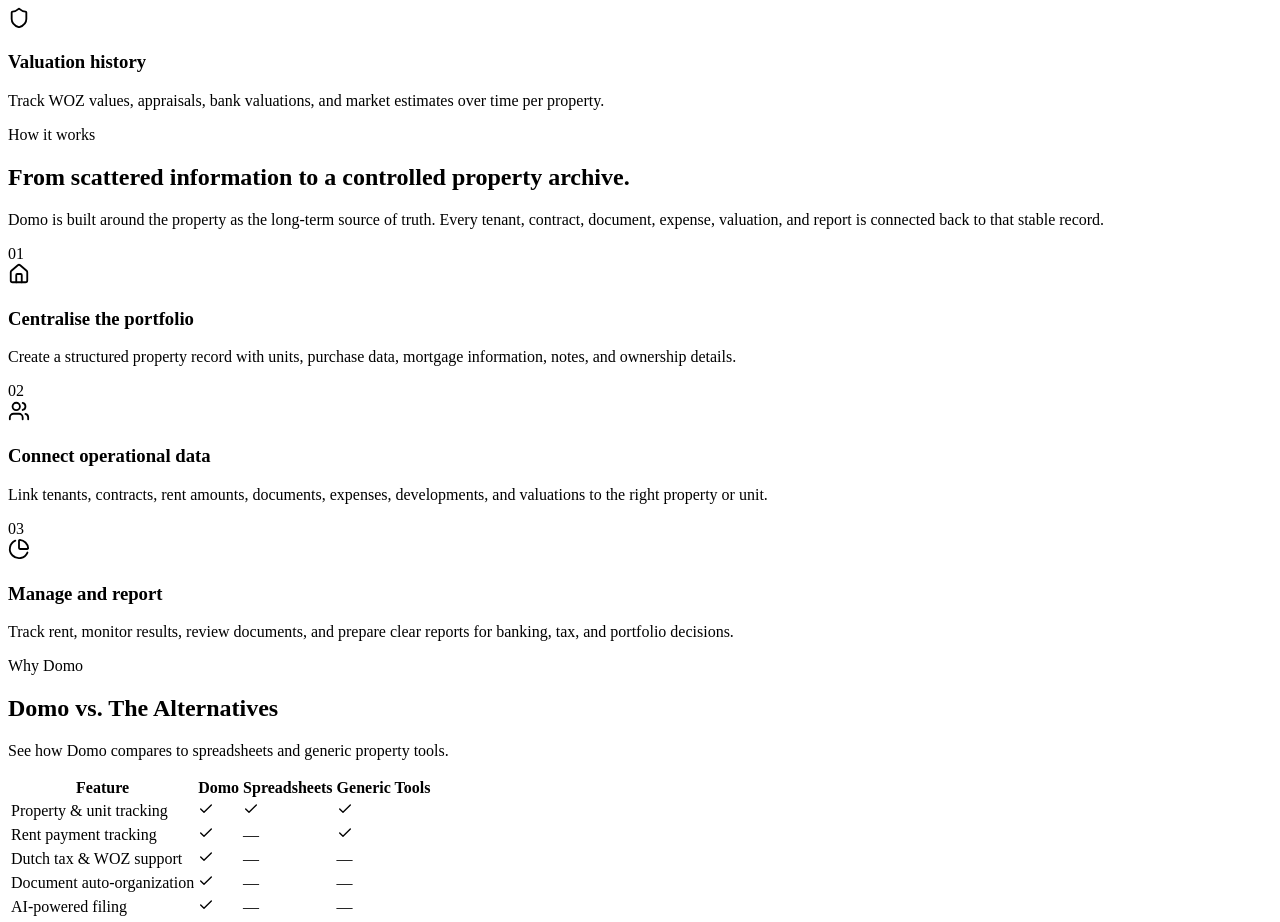
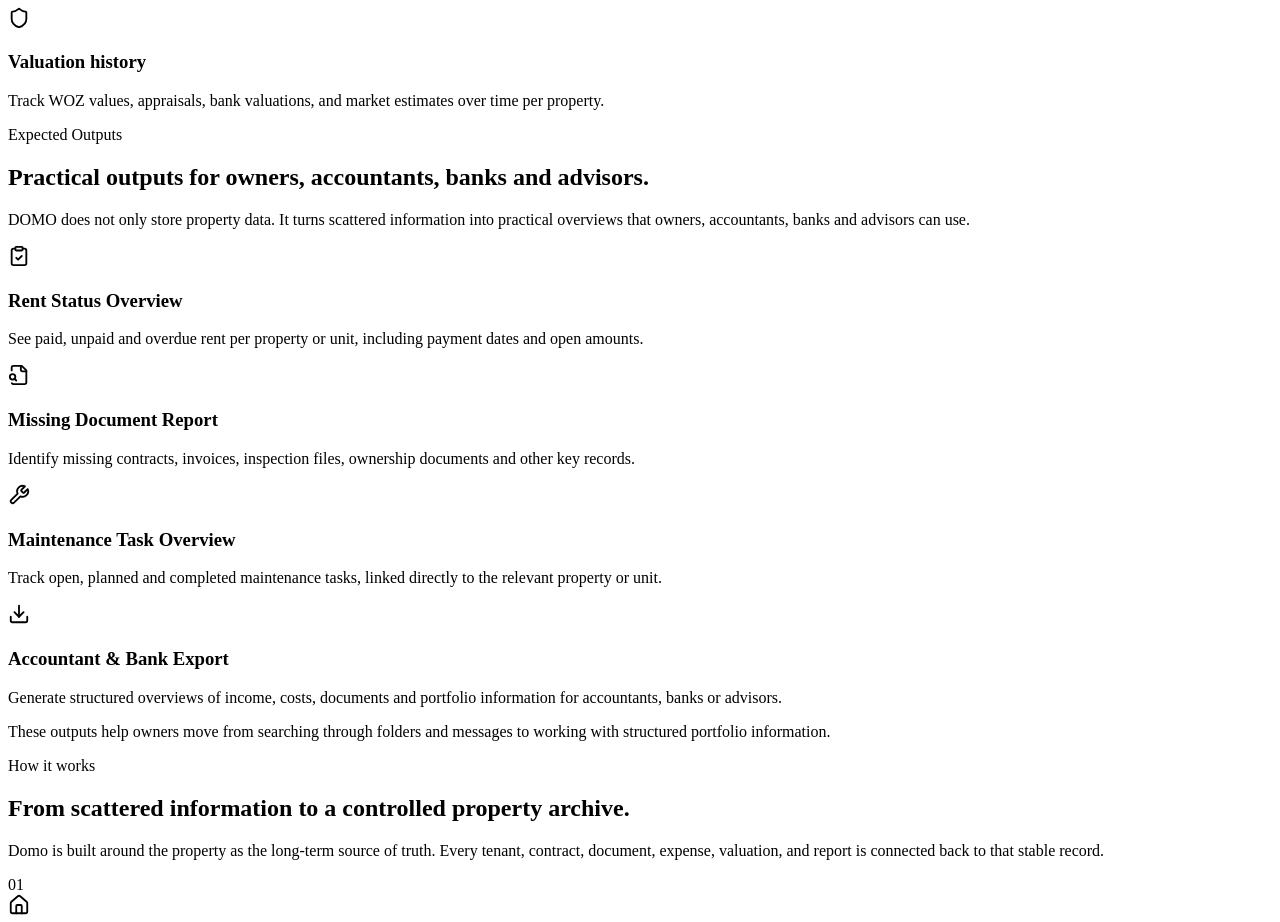
Before and after one commit to kaanylmz39/Domo, a React (Vite) app: page / in a window 1280 px wide. Shown: the part 4100-5022 px from the top of the page. Built offline with nearby package versions, Linux system fonts and the light colour scheme; the HTML template or start-up script is replaced by a standard one.

Commit message:
Add expected outputs section

```diff
--- a/src/pages/Landing.tsx
+++ b/src/pages/Landing.tsx
@@ -3,6 +3,7 @@
   Building2, Shield, FileText, BarChart3, Receipt, Inbox,
   ChevronRight, Check, ArrowRight, Star, Users, Globe,
   Zap, Lock, Clock, TrendingUp, Home, PieChart,
+  ClipboardCheck, FileSearch, Wrench, Download,
 } from 'lucide-react'
 import MarketingNav from '../components/layout/MarketingNav'
 import ProductTourVideo from '../components/marketing/ProductTourVideo'
@@ -15,6 +16,14 @@
   { icon: Inbox, title: 'AI inbox workflow', desc: 'Review suggested document names, categories, dates, amounts, and property links before approving them.' },
   { icon: BarChart3, title: 'Reports', desc: 'Prepare clean views for bank reporting, tax preparation, unpaid rent, property performance, and valuations.' },
   { icon: Shield, title: 'Valuation history', desc: 'Track WOZ values, appraisals, bank valuations, and market estimates over time per property.' },
+]
+
+/* ── Expected Outputs ───────────────────────────────────── */
+const expectedOutputs = [
+  { icon: ClipboardCheck, title: 'Rent Status Overview', desc: 'See paid, unpaid and overdue rent per property or unit, including payment dates and open amounts.' },
+  { icon: FileSearch, title: 'Missing Document Report', desc: 'Identify missing contracts, invoices, inspection files, ownership documents and other key records.' },
+  { icon: Wrench, title: 'Maintenance Task Overview', desc: 'Track open, planned and completed maintenance tasks, linked directly to the relevant property or unit.' },
+  { icon: Download, title: 'Accountant & Bank Export', desc: 'Generate structured overviews of income, costs, documents and portfolio information for accountants, banks or advisors.' },
 ]
 
 /* ── Stats ──────────────────────────────────────────────── */
@@ -286,6 +295,41 @@
         </div>
       </section>
 
+      {/* ── Expected Outputs ────────────────────────────── */}
+      <section className="py-20 sm:py-24 px-4 sm:px-6 bg-gray-50">
+        <div className="max-w-5xl mx-auto">
+          <div className="mb-12 sm:mb-14">
+            <p className="text-sm font-bold text-brand-600 uppercase tracking-[0.18em] mb-3">Expected Outputs</p>
+            <div className="grid grid-cols-1 lg:grid-cols-[0.9fr_1.1fr] gap-6 lg:gap-12 items-end">
+              <h2 className="text-3xl sm:text-4xl font-extrabold text-gray-950 leading-tight">
+                Practical outputs for owners, accountants, banks and advisors.
+              </h2>
+              <p className="text-base sm:text-lg text-gray-600 leading-8">
+                DOMO does not only store property data. It turns scattered information into practical overviews that owners, accountants, banks and advisors can use.
+              </p>
+            </div>
+          </div>
+          <div className="grid grid-cols-1 md:grid-cols-2 gap-5 sm:gap-6">
+            {expectedOutputs.map(output => (
+              <div key={output.title} className="bg-white rounded-2xl border border-gray-200 p-6 sm:p-7 shadow-sm hover:border-brand-200 hover:shadow-md transition-all group">
+                <div className="flex items-start gap-5">
+                  <div className="shrink-0 w-12 h-12 bg-brand-50 border border-brand-100 rounded-xl flex items-center justify-center group-hover:bg-brand-100 transition">
+                    <output.icon size={22} className="text-brand-600" />
+                  </div>
+                  <div>
+                    <h3 className="text-lg sm:text-xl font-bold text-gray-950 mb-2">{output.title}</h3>
+                    <p className="text-sm sm:text-base text-gray-600 leading-7">{output.desc}</p>
+                  </div>
+                </div>
+              </div>
+            ))}
+          </div>
+          <p className="mt-8 text-center text-sm sm:text-base text-gray-500 leading-7">
+            These outputs help owners move from searching through folders and messages to working with structured portfolio information.
+          </p>
+        </div>
+      </section>
+
       {/* ── How it works ────────────────────────────────── */}
       <section className="py-20 sm:py-24 px-4 sm:px-6 bg-gray-50">
         <div className="max-w-5xl mx-auto">
```
